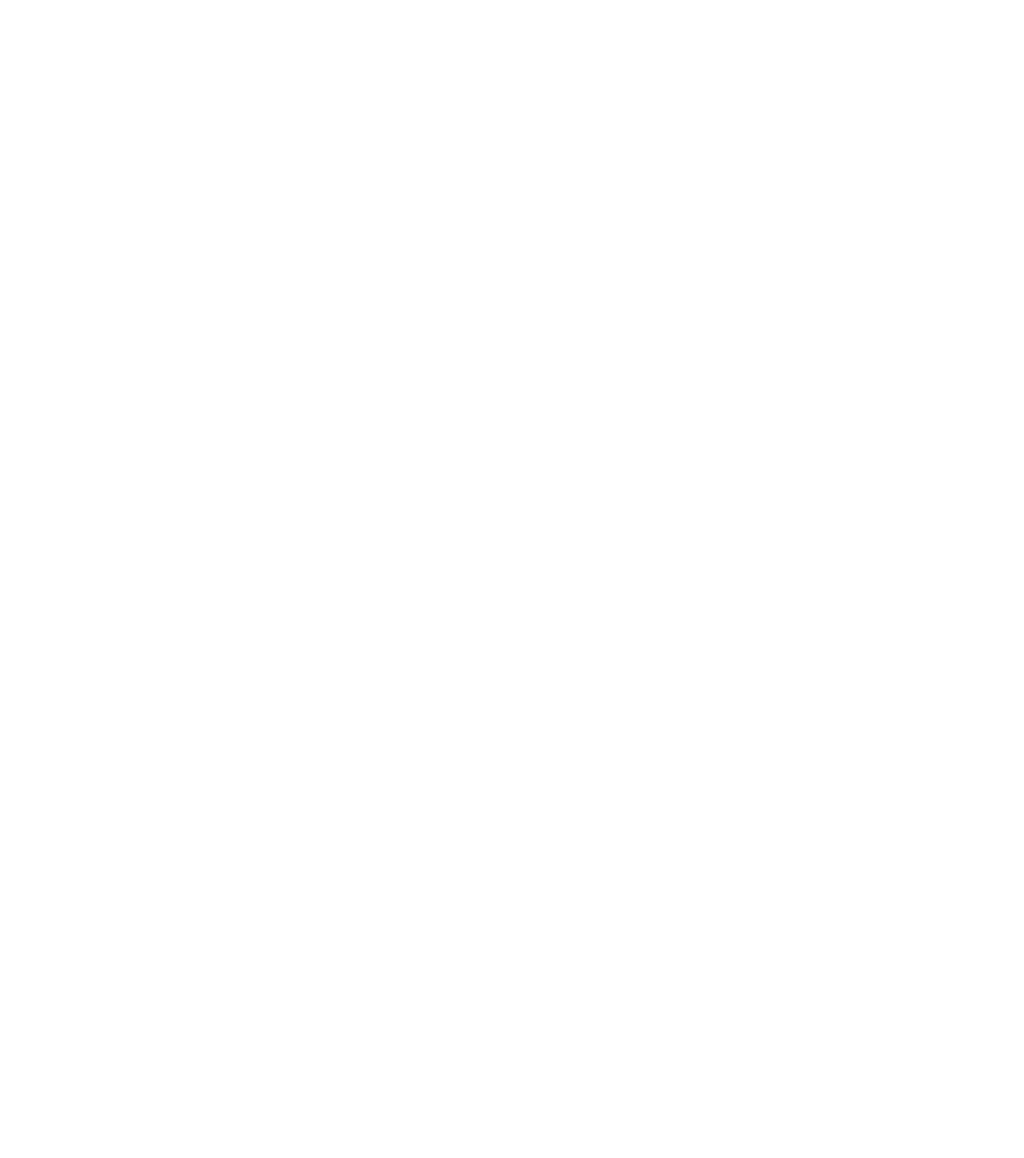
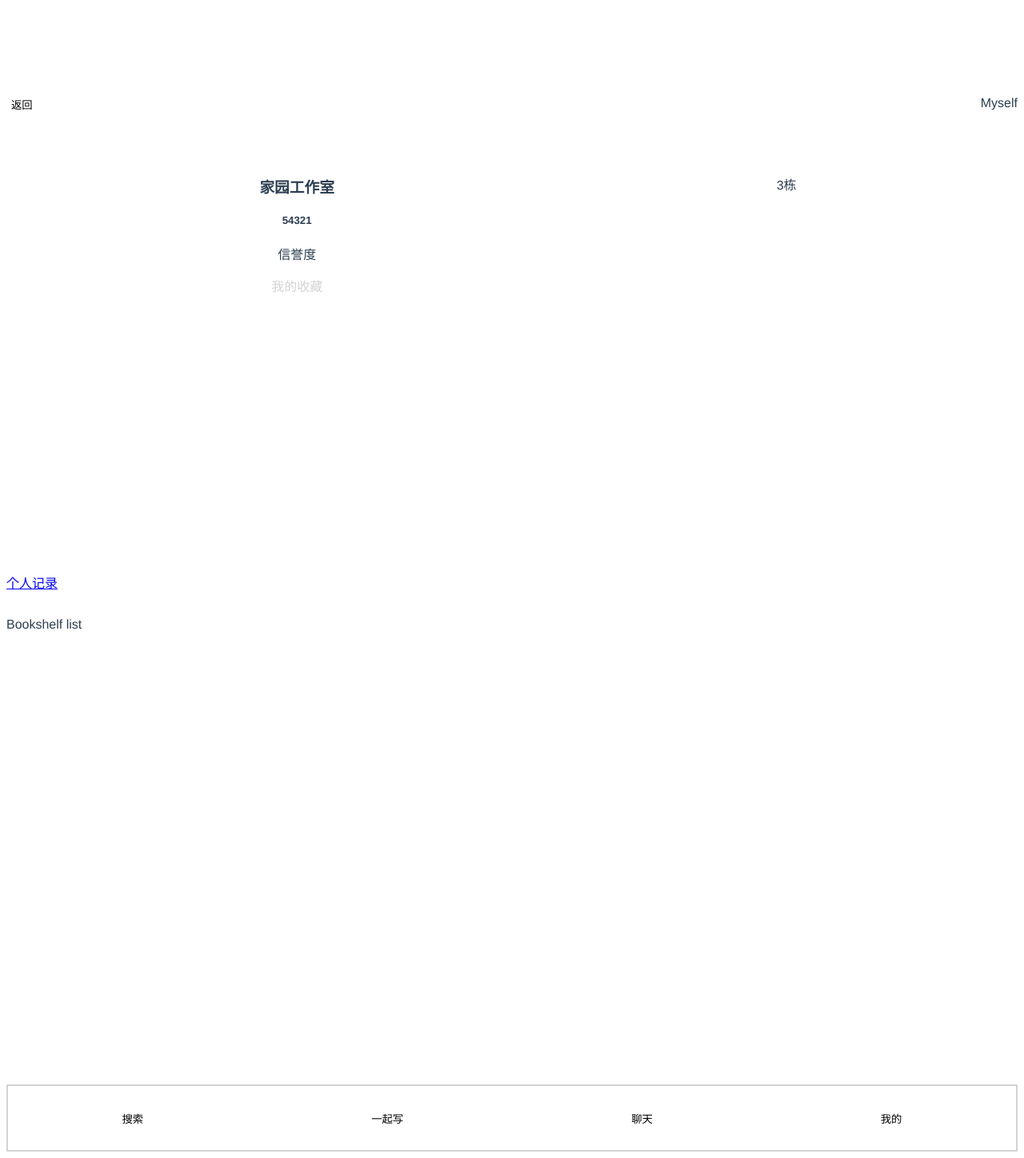
Before and after one commit to bosie-47/BOOKFRIEND, a Vue app: page /myself in a window 1280 px wide. Shown: the whole page at 80% size. Before the commit the page ends 800 px from the top, so only its background shows below. Built offline with nearby package versions, Linux system fonts and the light colour scheme.

Commit message:
我的页面

```diff
--- /dev/null
+++ b/src/components/Myself.vue
@@ -0,0 +1,87 @@
+<template >
+    <div class="container">
+        <div class="tine">
+            <span><button>返回</button></span>
+            <span>Myself</span>
+        </div>
+        <div class="information">
+            <div class="leftist"><!--信息栏左栏-->
+                <dl>
+                    <dd><h3>{{account}}</h3></dd>
+                    <dd><h5>{{ID}}</h5></dd>
+                    <dd><p>信誉度</p></dd>
+                    <dd><p style="color: lightgray">我的收藏</p> </dd>
+                </dl>
+            </div>
+            <div class="rightist"><!--信息栏右边-->
+                <div id="picture">
+                    <img v-bind：src="url"/>
+                </div>
+                <div>{{add}}</div>
+            </div>
+        </div>
+        <div id="personages"><a href="url"><p>个人记录</p></a></div>
+        <div id="bookshelf" style="height: 3rem;">
+            <p>Bookshelf list</p>
+            <!--此处为书架书记及照片，还没有做-->
+        </div>
+        <div id="pilot">
+            <div><button>搜索</button></div>
+            <div><button>一起写</button></div>
+            <div><button>聊天</button></div>
+            <div><button>我的</button></div>
+        </div>
+
+    </div>
+</template>
+
+<script>
+    export default {
+        name: "Myself",
+        el: '.leftist',
+        data: function() {
+return {
+            account: '家园工作室',
+            ID:'54321',
+            url:'https://img2.woyaogexing.com/2019/11/13/c9ebb22746a64e2a88b86d5c61ae8bb0!400x400.jpeg',
+            add:'3栋',
+
+        };
+}
+    }
+
+</script>
+
+<style scoped>
+    .container{
+        display: flex;
+        flex-direction: column;
+
+    }
+    .tine{                      /*顶栏*/
+        height:0.4rem;
+        display: inline-flex;
+        justify-content: space-between;
+    }
+    .information{
+        height: 2.5rem;
+        display: inline-flex;
+        justify-content: space-around;
+    }
+    #bookshelf,#personages{
+        display: inline-flex;
+
+    }
+    #pilot{             /*底栏*/
+        border: 0.01rem solid lightgray;
+        display: inline-flex;
+        justify-content: space-around;
+        align-items: center;
+        height: 0.4rem;
+    }
+    button{
+        border: 0;
+        background: white
+    }
+
+</style>
--- a/src/components/PublishPage.vue
+++ b/src/components/PublishPage.vue
@@ -61,12 +61,13 @@
         height:0.3rem;
         border: 0.01rem solid black;
         border-radius: 10%;
-        background: white;
+        background: cornflowerblue;
         font-size: 0.15rem;
+        color: white;
         margin-top: 0.1rem;
     }
     .publish:hover{
-         color: darkseagreen;
+         background-color: dodgerblue;
      }
     #edit {
         padding-top: 0;
```
Also changed, not shown: src/router/index.js (+10 -0 lines).
